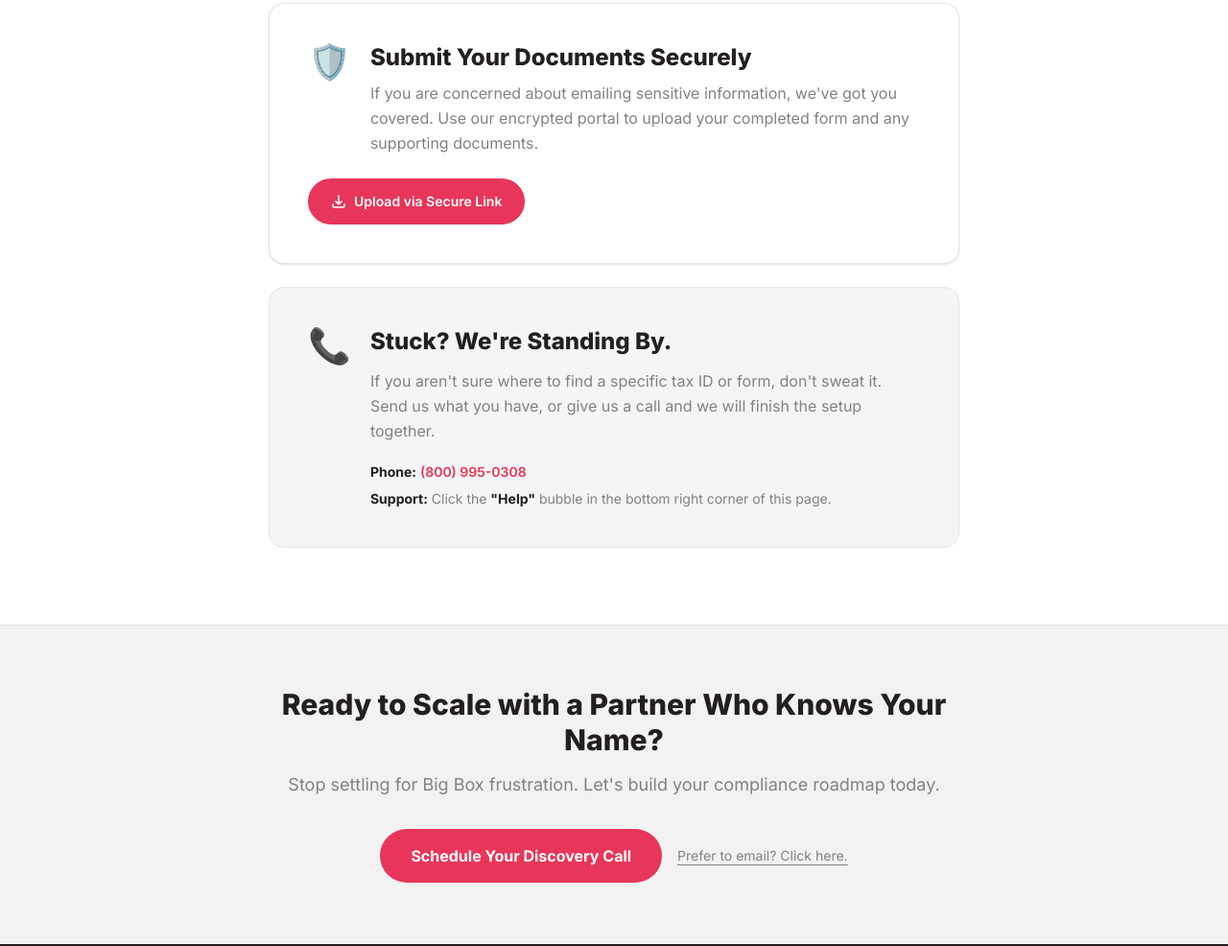
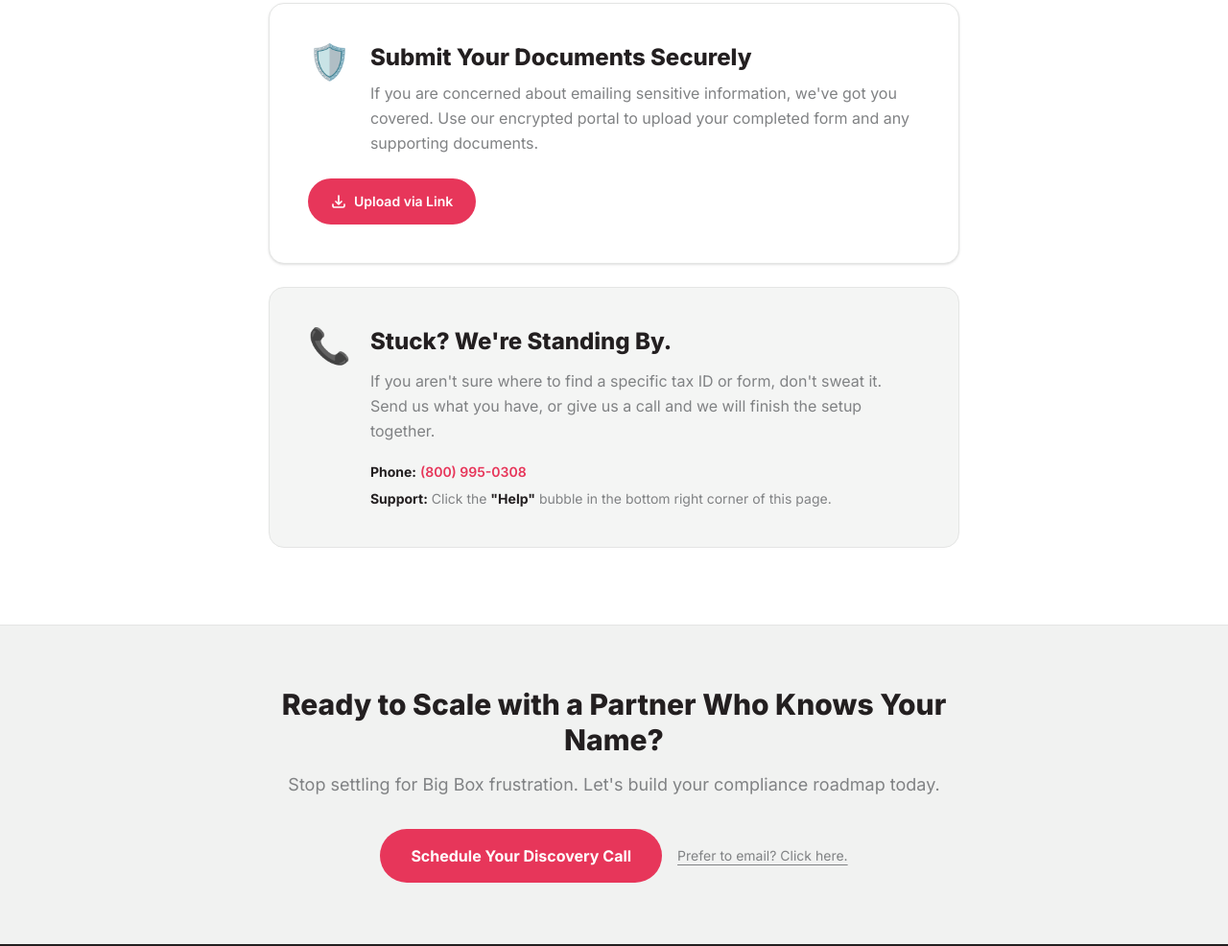
Before and after one commit to e-filippo/pink-payroll-website, an Astro site: page /client-set-up in a window 1280 px wide. Shown: the part 1154-2140 px from the top of the page at 96% size. Built offline with nearby package versions, Linux system fonts and the light colour scheme; Astro itself is replaced by a stand-in of ours.

Commit message:
Wire 'Upload via Link' button to HelpScout Beacon on client-set-up page

```diff
--- a/src/pages/client-set-up.astro
+++ b/src/pages/client-set-up.astro
@@ -70,15 +70,15 @@ import Layout from '../layouts/Layout.astro';
             </p>
           </div>
         </div>
-        <a
-          href="/contact"
-          class="inline-flex items-center gap-2 bg-pink text-white font-semibold px-6 py-3 rounded-full hover:bg-[#C62028] transition-colors text-sm"
+        <button
+          onclick="Beacon('open')"
+          class="inline-flex items-center gap-2 bg-pink text-white font-semibold px-6 py-3 rounded-full hover:bg-[#C62028] transition-colors text-sm cursor-pointer"
         >
           <svg class="w-4 h-4" fill="none" viewBox="0 0 24 24" stroke="currentColor" stroke-width="2.5">
             <path stroke-linecap="round" stroke-linejoin="round" d="M3 16.5v2.25A2.25 2.25 0 005.25 21h13.5A2.25 2.25 0 0021 18.75V16.5M16.5 12L12 16.5m0 0L7.5 12m4.5 4.5V3M12 3v13.5"/>
           </svg>
-          Upload via Secure Link
-        </a>
+          Upload via Link
+        </button>
       </div>
 
       <!-- Card 3: Stuck? We're Standing By -->
```
